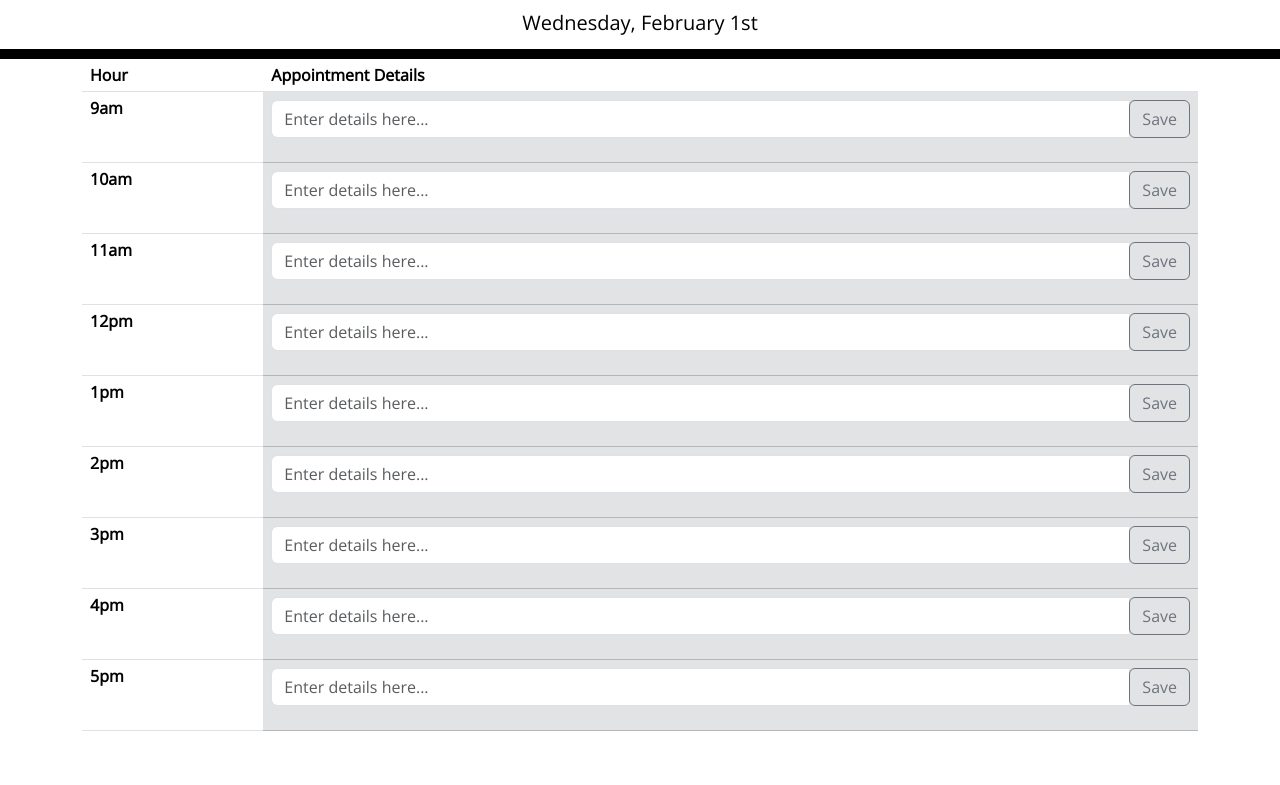
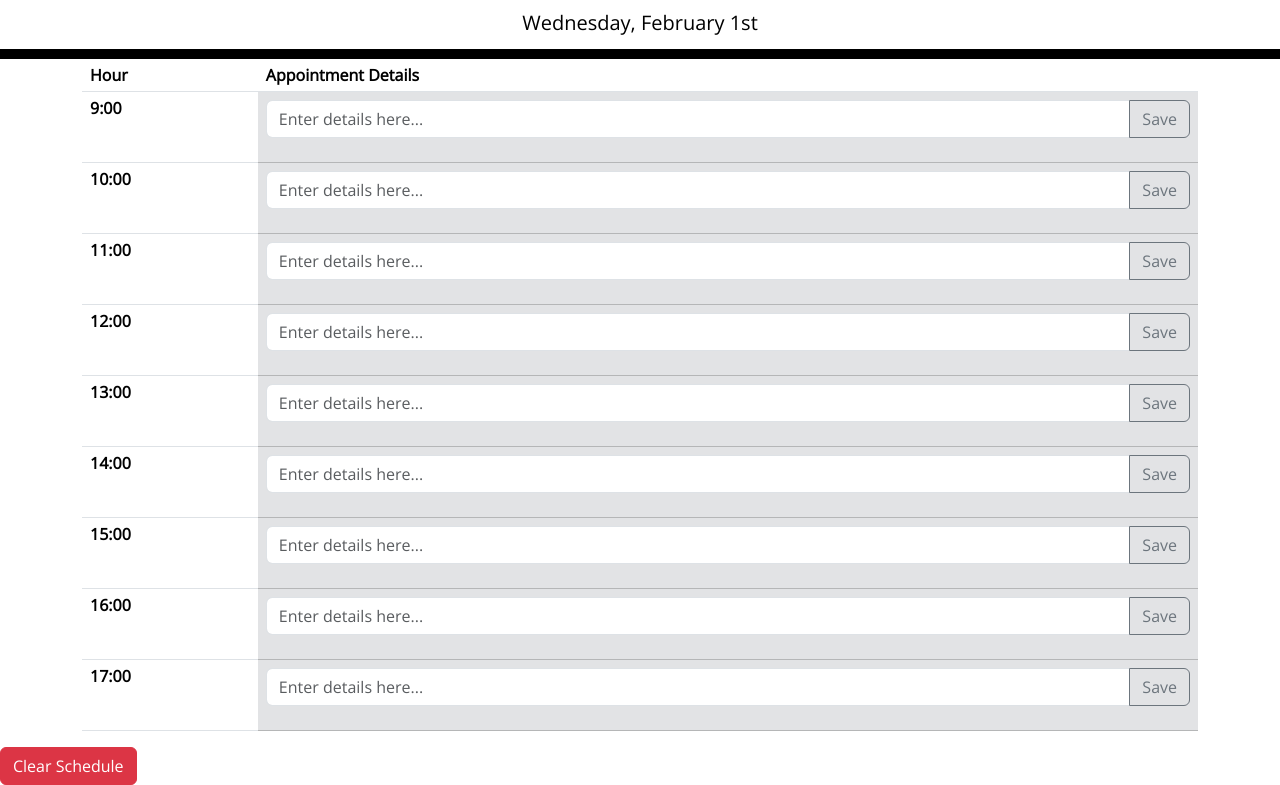
Before and after one commit to LeeDillon/Daily-Planner-App, a plain HTML site: page index.html in a window 1280 px wide. Shown: the part 108-893 px from the top of the page. Before the commit the page ends 855 px from the top, so only its background shows below. Drawn offline with nearby package versions, Linux system fonts and the light colour scheme.

Commit message:
figured out functions to style rows according to time and store input into local storage. now ready to submit

```diff
--- a/assets/js/logic.js
+++ b/assets/js/logic.js
@@ -1,25 +1,78 @@
+// Make sure document is ready
+$(function () {
+    console.log("ready!");
+
+    // Assign elements to variables
     const currentDayEl = $('#currentDay');
     const tableBodyEl = $('#tableBody');
 
-// TODO: 3. Out of 365, what day of the year is today?
+    // Get current date and insert into html page
     var now = moment();
     currentDayEl.text(now.format("dddd, MMMM Do"));
 
-const workingHours = ["9am", "10am", "11am", "12pm", "1pm", "2pm", "3pm", "4pm", "5pm"];
+    // Add working hours into array so that you can adjust if necessary
+    const workingHours = ["9", "10", "11", "12", "13", "14", "15", "16", "17"];
 
+    // function to populate the page with rows that contain data
+    function generateSchedule() {
+        // for every item in the array make the necessary elements for a bootstrap table that displays the hour in an easy to read format
         workingHours.forEach(element => {
             var timeslotRowEl = $('<tr>');
             var timeColumnEl = $('<th>');
             timeColumnEl.attr('scope', 'row');
-    timeColumnEl.text(element);
+            timeColumnEl.text(element + ":00");
             var appointmentColumnEl = $('<td>');
+
+            // Code to get current hour and compare it to each row that is created so that we can style it accordingly.
+            var blockTime = parseInt(element);
+            var currentHour = parseInt(moment().format("k"));
+            console.log(currentHour, blockTime)
+
+            if (blockTime < currentHour) {
                 appointmentColumnEl.addClass('table-secondary');
-    appointmentColumnEl.append('<div class="input-group mb-3"> <input type = "text" class= "form-control" placeholder = "Enter details here..." aria - label="Enter details here..." aria - describedby="button-addon2">  <div class="input-group-append"> <button class="btn btn-outline-secondary" type="button" id="button-addon2">Save</button> </div> </div > ');
-    // var saveButtonColumnEl = $('<td>');
-    // saveButtonColumnEl.append('<button type="button" class="btn btn-primary btn-lg btn-block">Save</button>')
+            } else if (blockTime === currentHour) {
+                appointmentColumnEl.addClass('table-danger');
+            } else {
+                appointmentColumnEl.addClass('table-success');
+            }
+
+            // Create an input field that have a save button. Give parent element an id equal to the array item
+            appointmentColumnEl.append(`<div class="input-group mb-3 " id="${element}"> <input type = "text" class= "form-control" placeholder = "Enter details here..." aria - label="Enter details here..." aria - describedby="button-addon2">   <button class="btn btn-outline-secondary save-btn" type="button" id="button-addon2">Save</button>  </div > `);
+            // add created elements into table
             timeslotRowEl.append(timeColumnEl, appointmentColumnEl);
-
             tableBodyEl.append(timeslotRowEl);
 
+            // Create an onclick function to save content of row into local storage with the hour as the key and the inputted text as the value
+            $('.save-btn').click(function () {
+                var apppointmentText = $(this).siblings('.form-control').val();
+                var apppointmentTime = $(this).parent().attr('id');
+                console.log(apppointmentText, apppointmentTime);
+                localStorage.setItem(apppointmentTime, apppointmentText);
+            })
+            // go into local storage and using created ids insert saved text into matching row
+            $("#9 .form-control").val(localStorage.getItem("9"))
+            $("#10 .form-control").val(localStorage.getItem("10"))
+            $("#11 .form-control").val(localStorage.getItem("11"))
+            $("#12 .form-control").val(localStorage.getItem("12"))
+            $("#13 .form-control").val(localStorage.getItem("13"))
+            $("#14 .form-control").val(localStorage.getItem("14"))
+            $("#15 .form-control").val(localStorage.getItem("15"))
+            $("#16 .form-control").val(localStorage.getItem("16"))
+            $("#17 .form-control").val(localStorage.getItem("17"))
 
         });
+    }
+
+
+
+
+    // Created a button to clear the form to make it more useable. This wipes the local storage and generates the table from scratch
+    $('#clearBtn').click(function () {
+        localStorage.clear();
+        $('#tableBody').empty();
+        generateSchedule();
+    })
+
+    generateSchedule();
+
+});
--- a/index.html
+++ b/index.html
@@ -31,16 +31,19 @@
         <tr>
           <th scope="col">Hour</th>
           <th scope="col">Appointment Details</th>
-          <!-- <th scope="col">Save Button</th> -->
         </tr>
       </thead>
       <tbody id="tableBody">
-        <!-- Dynamically generated table contents go here -->
+        <!-- Dynamically generated table rows go here -->
       </tbody>
 
     </table>
   </div>
 
+  <!-- Added a clear button incase you want to reset page -->
+  <button type="button" id="clearBtn" class="btn btn-danger">Clear Schedule</button>
+
+  <!-- Added bootstrap -->
   <script src="https://cdn.jsdelivr.net/npm/bootstrap@5.3.0-alpha1/dist/js/bootstrap.bundle.min.js"
     integrity="sha384-w76AqPfDkMBDXo30jS1Sgez6pr3x5MlQ1ZAGC+nuZB+EYdgRZgiwxhTBTkF7CXvN"
     crossorigin="anonymous"></script>
```
Lines whose indentation alone changed are shown as unchanged.
